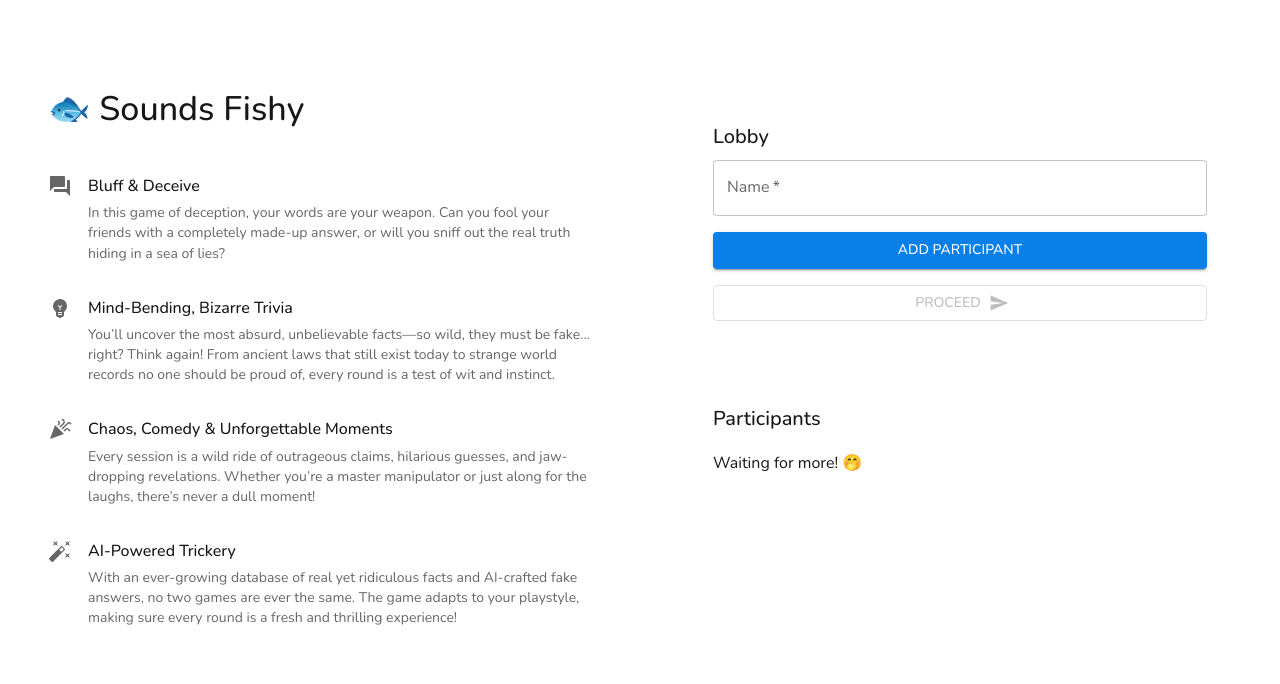
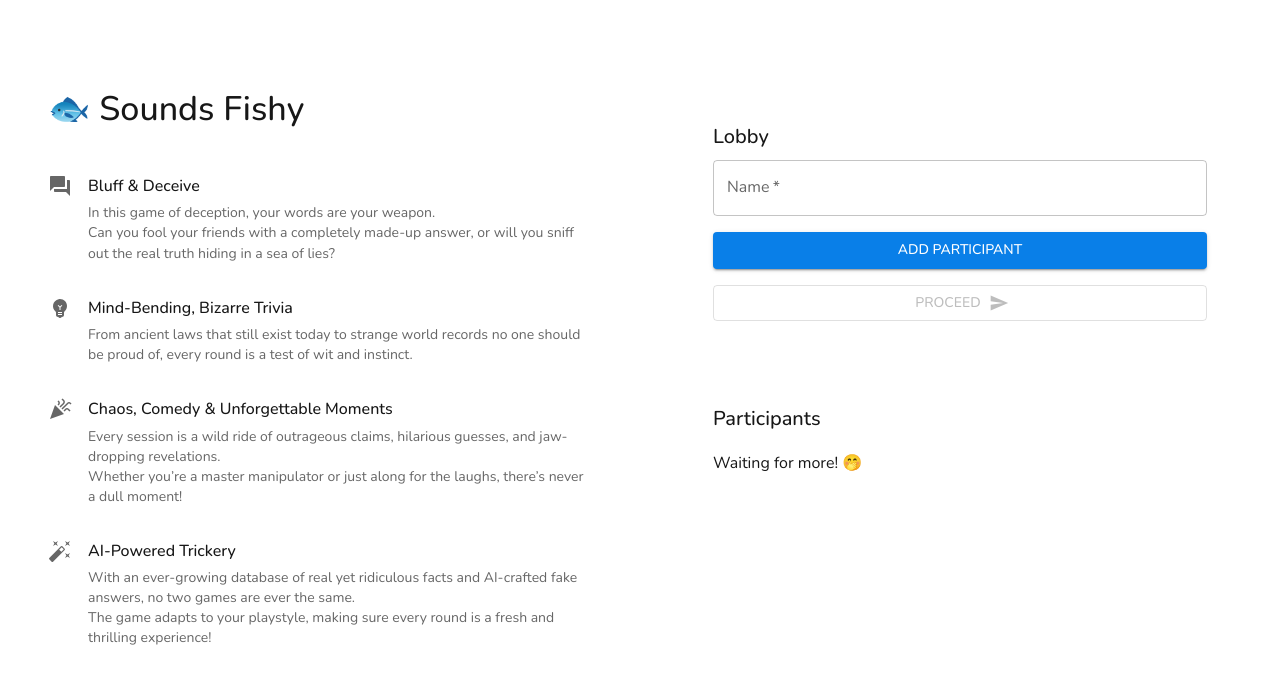
Before and after one commit to thasup/stack-connect, a Next.js app: page /sounds-fishy in a window 1280 px wide. Shown: the top 684 px of the page. Built offline with nearby package versions, Linux system fonts and the light colour scheme; what @mui/material-nextjs would draw is missing.

Commit message:
task: Centralize content component

```diff
--- a/src/app/(public)/sounds-fishy/components/Content.tsx
+++ /dev/null
@@ -1,61 +0,0 @@
-import * as React from "react";
-import Box from "@mui/material/Box";
-import Stack from "@mui/material/Stack";
-import Typography from "@mui/material/Typography";
-import AutoFixHighIcon from '@mui/icons-material/AutoFixHigh';
-import CelebrationIcon from '@mui/icons-material/Celebration';
-import ForumIcon from '@mui/icons-material/Forum';
-import EmojiObjectsIcon from '@mui/icons-material/EmojiObjects';
-
-const items = [
-  {
-    icon: <ForumIcon sx={{ color: "text.secondary" }} />,
-    title: "Bluff & Deceive",
-    description:
-      "In this game of deception, your words are your weapon. Can you fool your friends with a completely made-up answer, or will you sniff out the real truth hiding in a sea of lies?"
-  },
-  {
-    icon: <EmojiObjectsIcon sx={{ color: "text.secondary" }} />,
-    title: "Mind-Bending, Bizarre Trivia",
-    description:
-      "You’ll uncover the most absurd, unbelievable facts—so wild, they must be fake… right? Think again! From ancient laws that still exist today to strange world records no one should be proud of, every round is a test of wit and instinct."
-  },
-  {
-    icon: <CelebrationIcon sx={{ color: "text.secondary" }} />,
-    title: "Chaos, Comedy & Unforgettable Moments",
-    description:
-      "Every session is a wild ride of outrageous claims, hilarious guesses, and jaw-dropping revelations. Whether you’re a master manipulator or just along for the laughs, there’s never a dull moment!"
-  },
-  {
-    icon: <AutoFixHighIcon sx={{ color: "text.secondary" }} />,
-    title: "AI-Powered Trickery",
-    description:
-      "With an ever-growing database of real yet ridiculous facts and AI-crafted fake answers, no two games are ever the same. The game adapts to your playstyle, making sure every round is a fresh and thrilling experience!"
-  }
-];
-
-
-export default function Content() {
-  return (
-    <Stack sx={{ flexDirection: "column", alignSelf: "center", gap: 4, width: "100%" }}>
-      <Box sx={{ display: { xs: "none", md: "flex" } }}>
-        <Typography variant="h4" gutterBottom sx={{ fontWeight: "medium" }}>
-          🐟 Sounds Fishy
-        </Typography>
-      </Box>
-      {items.map((item, index) => (
-        <Stack key={index} direction="row" sx={{ gap: 2 }}>
-          {item.icon}
-          <div>
-            <Typography gutterBottom sx={{ fontWeight: "medium" }}>
-              {item.title}
-            </Typography>
-            <Typography variant="body2" sx={{ color: "text.secondary" }}>
-              {item.description}
-            </Typography>
-          </div>
-        </Stack>
-      ))}
-    </Stack>
-  );
-}
--- a/src/app/(public)/sounds-fishy/page.tsx
+++ b/src/app/(public)/sounds-fishy/page.tsx
@@ -1,7 +1,54 @@
 import * as React from "react";
 import Stack from "@mui/material/Stack";
-import Content from "@/app/(public)/sounds-fishy/components/Content";
+import AutoFixHighIcon from '@mui/icons-material/AutoFixHigh';
+import CelebrationIcon from '@mui/icons-material/Celebration';
+import ForumIcon from '@mui/icons-material/Forum';
+import EmojiObjectsIcon from '@mui/icons-material/EmojiObjects';
+
+import Content from "@/components/Content";
 import RegisterContainer from "./components/RegisterContainer";
+
+const items = [
+  {
+    icon: <ForumIcon sx={{ color: "text.secondary" }} />,
+    title: "Bluff & Deceive",
+    description: (
+      <>
+        <p>In this game of deception, your words are your weapon.</p>
+        <p>Can you fool your friends with a completely made-up answer, or will you sniff out the real truth hiding in a sea of lies?</p>
+      </>
+    )
+  },
+  {
+    icon: <EmojiObjectsIcon sx={{ color: "text.secondary" }} />,
+    title: "Mind-Bending, Bizarre Trivia",
+    description: (
+      <>
+        <p>From ancient laws that still exist today to strange world records no one should be proud of, every round is a test of wit and instinct.</p>
+      </>
+    )
+  },
+  {
+    icon: <CelebrationIcon sx={{ color: "text.secondary" }} />,
+    title: "Chaos, Comedy & Unforgettable Moments",
+    description: (
+      <>
+        <p>Every session is a wild ride of outrageous claims, hilarious guesses, and jaw-dropping revelations.</p>
+        <p>Whether you’re a master manipulator or just along for the laughs, there’s never a dull moment!</p>
+      </>
+    )
+  },
+  {
+    icon: <AutoFixHighIcon sx={{ color: "text.secondary" }} />,
+    title: "AI-Powered Trickery",
+    description: (
+      <>
+        <p>With an ever-growing database of real yet ridiculous facts and AI-crafted fake answers, no two games are ever the same.</p>
+        <p>The game adapts to your playstyle, making sure every round is a fresh and thrilling experience!</p>
+      </>
+    )
+  }
+];
 
 export default function SoundsFishy() {
   return (
@@ -35,7 +82,10 @@ export default function SoundsFishy() {
             m: "auto"
           }}
         >
-          <Content />
+          <Content
+            title="🐟 Sounds Fishy"
+            items={items}
+          />
           <RegisterContainer />
         </Stack>
       </Stack>
--- /dev/null
+++ b/src/components/Content.tsx
@@ -0,0 +1,41 @@
+import * as React from "react";
+import Box from "@mui/material/Box";
+import Stack from "@mui/material/Stack";
+import Typography from "@mui/material/Typography";
+
+interface Item {
+  icon: React.JSX.Element;
+  title: string;
+  description: string | React.JSX.Element;
+}
+
+interface ContentProps {
+  title: string;
+  items: Item[];
+}
+
+export default function Content(props: ContentProps) {
+  const { title, items } = props;
+  return (
+    <Stack sx={{ flexDirection: "column", alignSelf: "center", gap: 4, width: "100%" }}>
+      <Box sx={{ display: { xs: "none", md: "flex" } }}>
+        <Typography variant="h4" gutterBottom sx={{ fontWeight: "medium" }}>
+          {title}
+        </Typography>
+      </Box>
+      {items.map((item, index) => (
+        <Stack key={index} direction="row" sx={{ gap: 2 }}>
+          {item.icon}
+          <div>
+            <Typography gutterBottom sx={{ fontWeight: "medium" }}>
+              {item.title}
+            </Typography>
+            <Typography variant="body2" sx={{ color: "text.secondary" }}>
+              {item.description}
+            </Typography>
+          </div>
+        </Stack>
+      ))}
+    </Stack>
+  );
+}
--- a/src/components/Favicon.tsx
+++ b/src/components/Favicon.tsx
@@ -8,7 +8,7 @@ export default function Favicon() {
   const [favicon, setFavicon] = useState('/favicon.ico');
 
   useEffect(() => {
-    const currentPath = window.location.pathname;
+    const currentPath = window?.location?.pathname;
     if (currentPath === ROUTE.FEELINKS) {
       setFavicon('../public/favicon/feelinks.ico');
     } else if (currentPath === ROUTE.SOUNDS_FISHY) {
@@ -18,7 +18,7 @@ export default function Favicon() {
     }
     console.log('favicon >>>', {currentPath, favicon});
 
-  }, [window.location.pathname]);
+  }, [window?.location?.pathname]);
 
   return (
     <html lang="en">
```
Also changed, not shown: src/app/(public)/feelinks/components/Content.tsx (deleted, +0 -61 lines), src/app/(public)/feelinks/page.tsx (+38 -2 lines).
